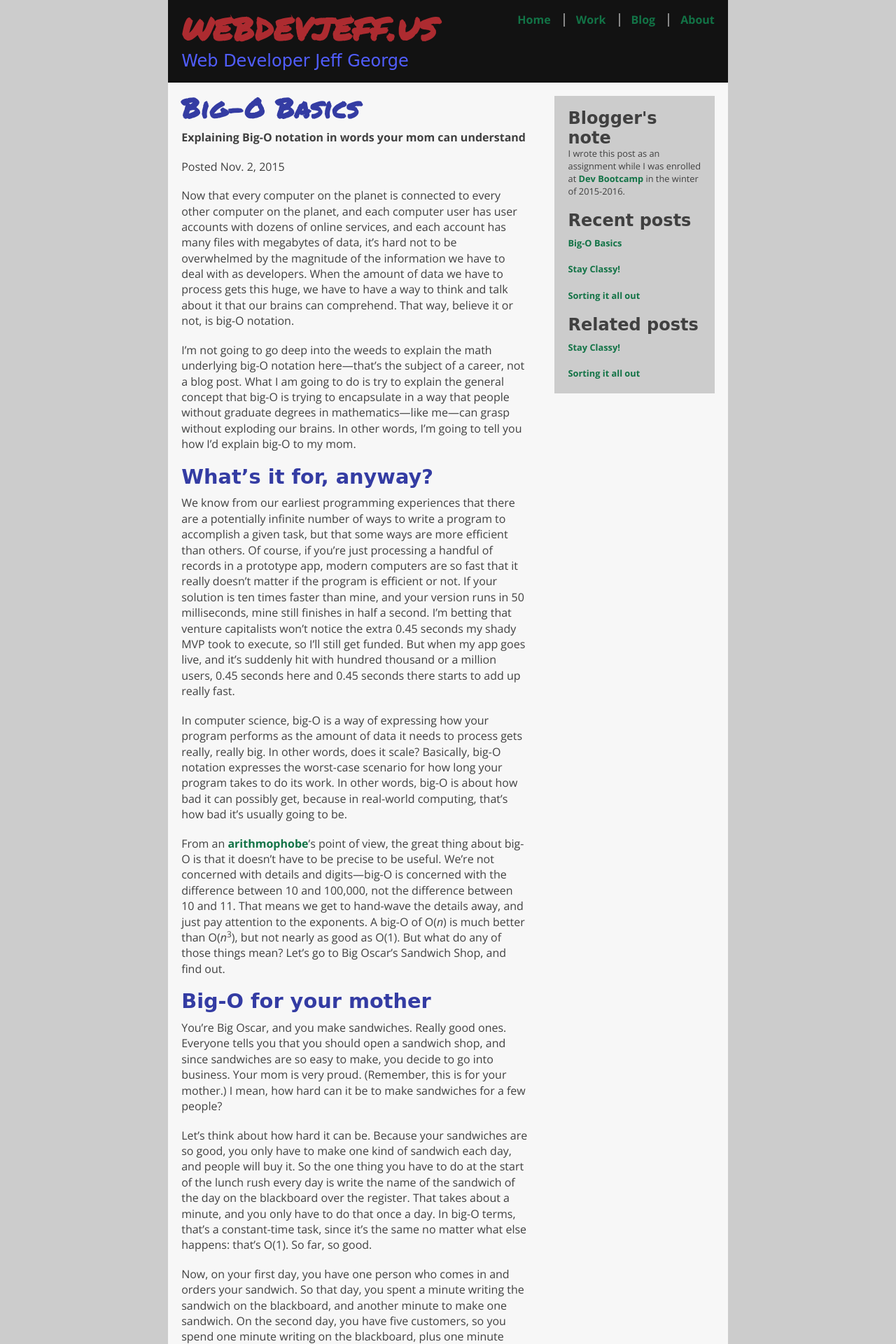
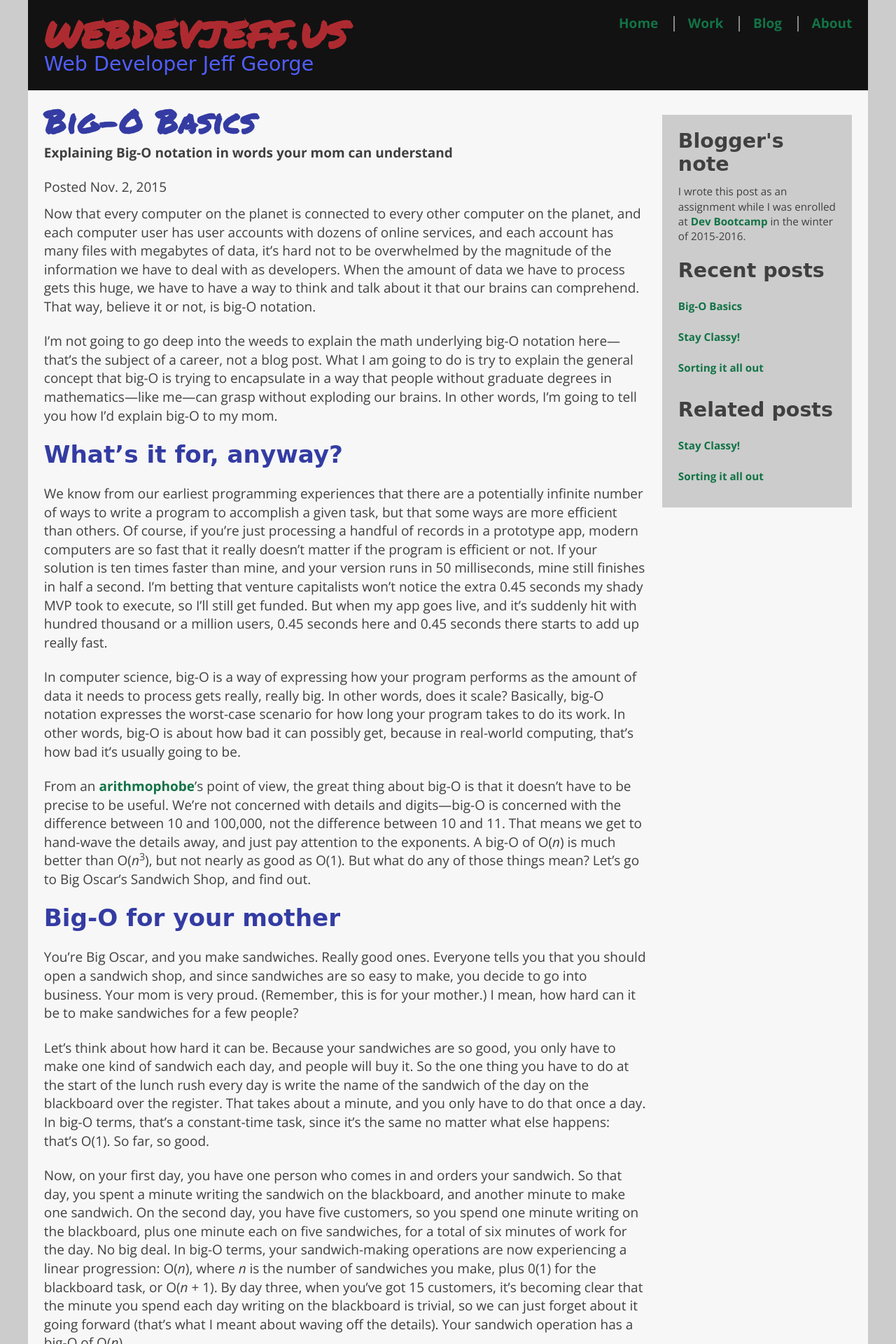
Before and after one commit to webdevjeffus/webdev-new, a Jekyll site: the page built from _posts/development/2015-11-02-big-o.md, in a window 1280 px wide. Shown: the top 1920 px of the page at 70% size. Built offline with Jekyll 4.4.1, drawn with Linux system fonts in a browser that asks for light colours; nearby versions of some CDN libraries; some web fonts are replaced.

Commit message:
Edit layouts to comply with new griddy and drop-in

```diff
--- a/_includes/blog-side.html
+++ b/_includes/blog-side.html
@@ -1,4 +1,4 @@
-<aside>
+<aside class="ph-col-12 tab-col-4 cmp-col-3 row box hdrm-mar">
   {% if page.blogger-note %}
     <h3>Blogger's note</h3>
     <p>{{ page.blogger-note }}</p>
--- a/_layouts/blog-post.html
+++ b/_layouts/blog-post.html
@@ -3,14 +3,23 @@ layout: default
 section: blog
 ---
 
+<section>
 
-<article>
+  <div class="row gtr">
+
+    <article class="ph-col-12 tab-col-8 cmp-col-9 gtr">
       <header>
         <h2>{{ page.title }}</h2>
         <p><strong>{{ page.subtitle }}</strong></p>
         <p>Posted {{ page.posted }}</p>
       </header>
+
       {{ content }}
+
     </article>
 
     {% include blog-side.html %}
+
+  </div>
+
+</section>
--- a/_layouts/default.html
+++ b/_layouts/default.html
@@ -10,7 +10,7 @@
 
   <link rel="shortcut icon" type="image/ico" href="{{site.baseurl}}/favicon.ico" />
   <link rel="stylesheet" href="{{site.baseurl}}/css/drop-in-wb.css">
-  <!-- <link rel="stylesheet" href="{{site.baseurl}}/css/griddy.css"> -->
+  <link rel="stylesheet" href="{{site.baseurl}}/css/griddy.css">
   <link rel="stylesheet" href="{{site.baseurl}}/css/main.css">
 
   <!-- HTML5SHIV script borrowed from HTML5Boilerplate -->
@@ -20,7 +20,7 @@
   <![endif]-->
 </head>
 
-<body>
+<body class="container">
   <!-- OUTDATED BROWSER WARNING borrowed from HTML5Boilerplate -->
   <!--[if lt IE 8]>
     <p class="browserupgrade">You are using an <strong>outdated</strong> browser. Please <a href="http://browsehappy.com/">upgrade your browser</a> to improve your experience.</p>
```
Lines whose indentation alone changed are shown as unchanged.
